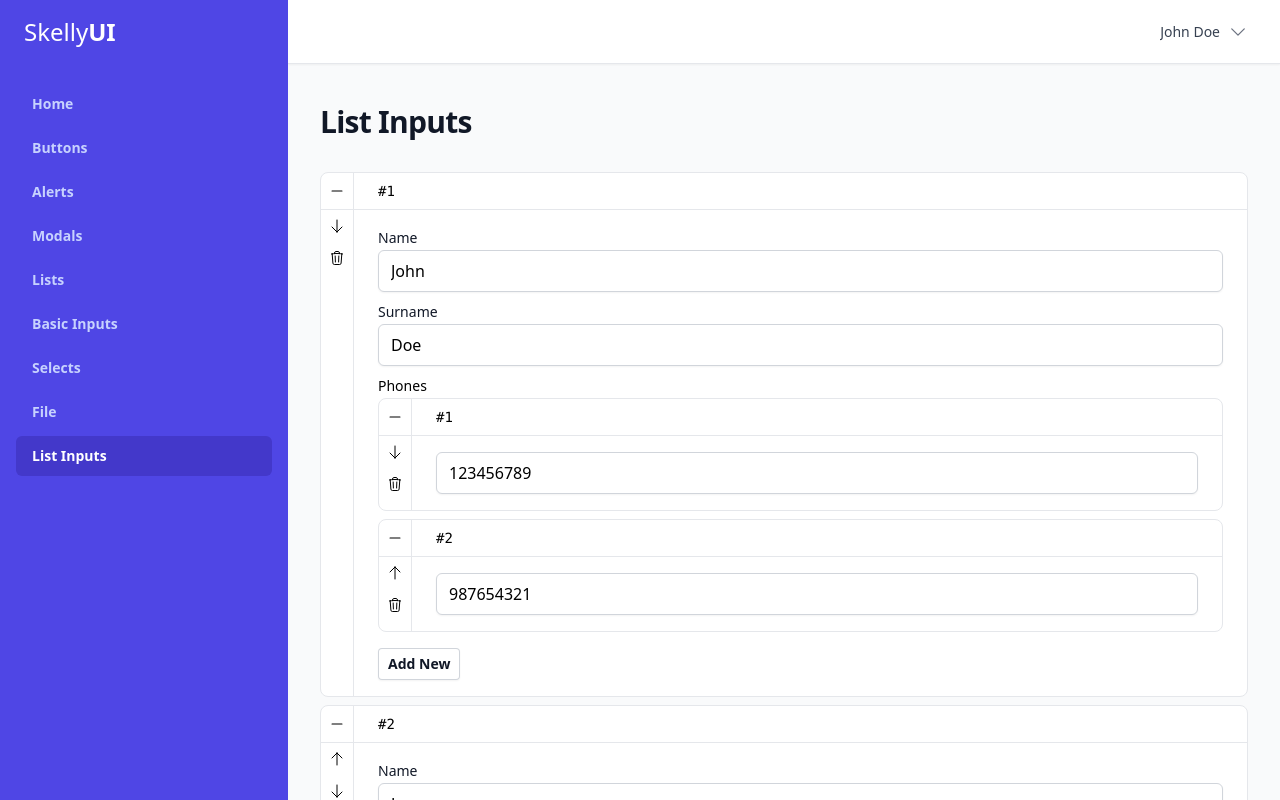
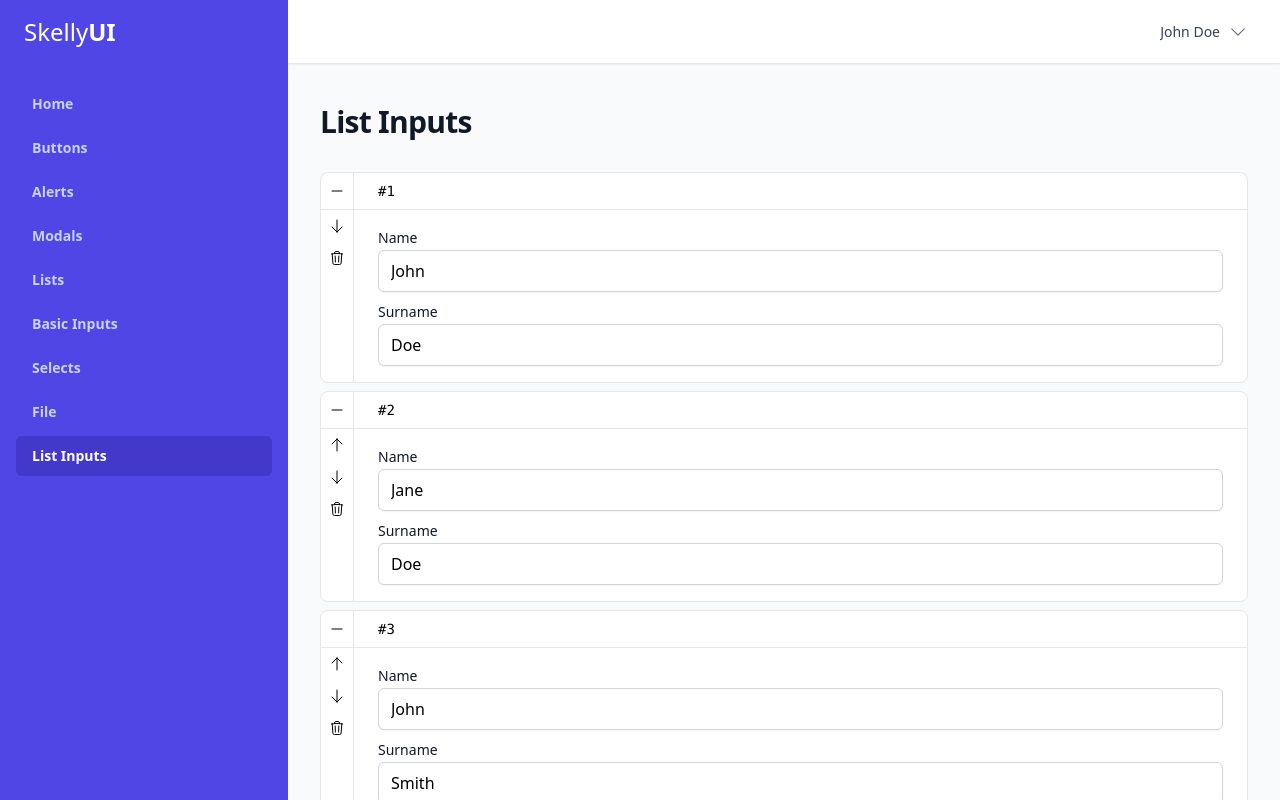
Before and after one commit to slovenianGooner/skelly-ui-react, a React (Vite) app: page /list-inputs in a window 1280 px wide. Shown: the top 800 px of the page. Built offline with nearby package versions, Linux system fonts and the light colour scheme.

Commit message:
Not supporting nested input list for now.

```diff
--- a/src/views/ListInputs.jsx
+++ b/src/views/ListInputs.jsx
@@ -34,14 +34,6 @@ export default function ListInputs() {
                     <div className="space-y-2">
                         <XTextInput label="Name" defaultValue={item.name} onChange={(e) => setItem('name', e.target.value)}/>
                         <XTextInput label="Surname" defaultValue={item.surname} onChange={(e) => setItem('surname', e.target.value)}/>
-                        <div>
-                            <label htmlFor="phones" className="block text-sm font-medium leading-6">Phones</label>
-                            <XListInput label="Phones" value={item.phones} onChange={(e) => setItem('phones', e)} singleValue={true}>
-                                {({ item, setItem }) => (
-                                    <XTextInput defaultValue={item} onChange={(e) => setItem(e.target.value)}/>
-                                )}
-                            </XListInput>
-                        </div>
                     </div>
                 )}
             </XListInput>
```
